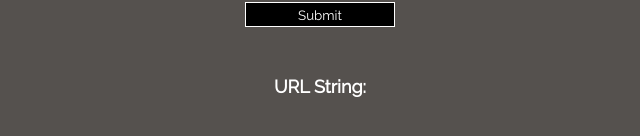
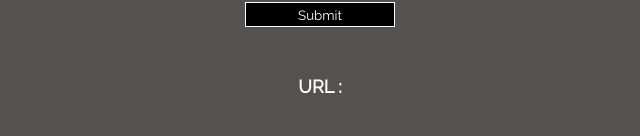
Before and after one commit to Jordan1022/urlForm, a React (Create React App) app: page / in a window 1280 px wide. Shown: the part 576-712 px from the top of the page, without its empty margins (320-960 px from the left). Built offline with nearby package versions, Linux system fonts and the light colour scheme.

Commit message:
fixed up display

```diff
--- a/src/TestForm.js
+++ b/src/TestForm.js
@@ -129,10 +129,16 @@ export default function TestForm() {
             {displayData.fullName}
           </p> */}
           <br />
-          <p style={{ fontFamily: "Raleway", fontSize: 18, fontWeight: "600" }}>
-            URL String:
+          <p
+            style={{
+              fontFamily: "Raleway",
+              fontSize: 18,
+              fontWeight: "600",
+            }}>
+            URL :{" "}
           </p>
-          <a
+          <p style={{ fontSize: 14 }}>{displayData.urlString && "Sent ✅"}</p>
+          {/* <a
             style={{
               fontFamily: "Raleway",
               fontSize: 16,
@@ -142,8 +148,8 @@ export default function TestForm() {
               color: " #fff",
             }}
             href={displayData.urlString}>
-            {displayData.urlString && "Click here"}
-          </a>
+            {displayData.urlString}
+          </a> */}
           <div
             style={{
               width: 200,
```
